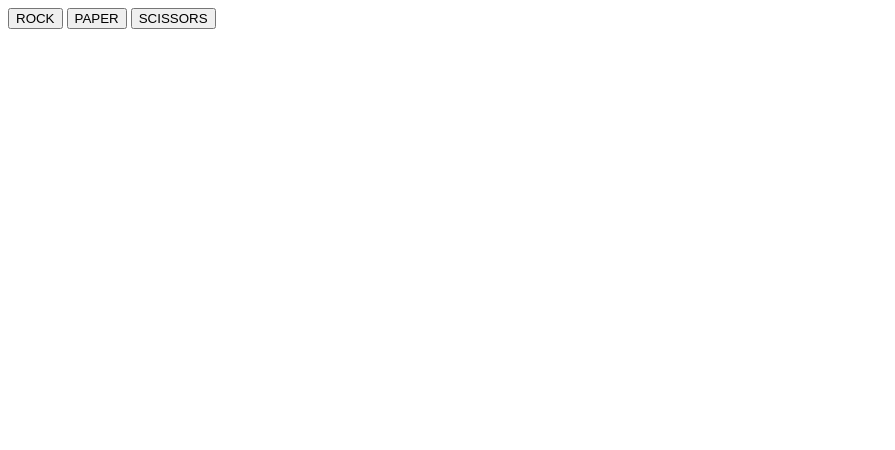
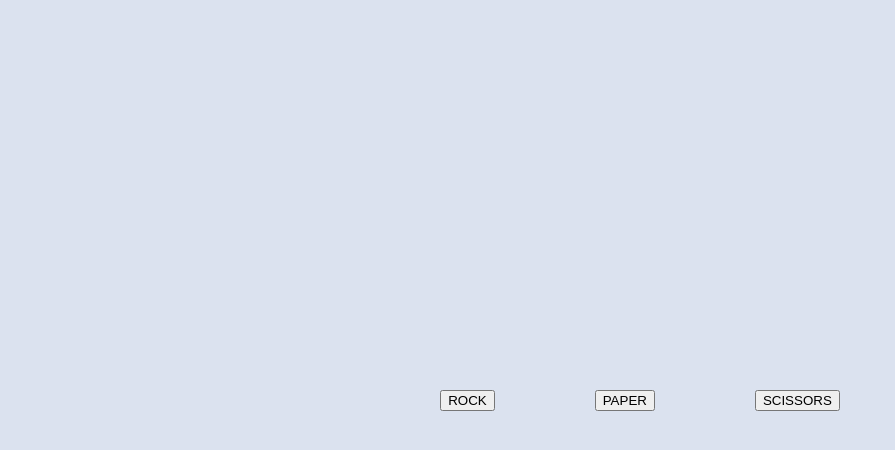
Before and after one commit to c-yip/rock-paper-scissors, a plain HTML site: page index.html in a window 1280 px wide. Shown: the whole page, without its empty margins (0-895 px from the left). Drawn offline with Linux system fonts and the light colour scheme.

Commit message:
Center buttons and add background color.

```diff
--- a/index.html
+++ b/index.html
@@ -9,8 +9,10 @@
     <link rel="stylesheet" href="styles.css">
 </head>
 <body>
-    <button type="button">ROCK</button>
-    <button type="button">PAPER</button>
-    <button type="button">SCISSORS</button>
+    <div class = "buttons">
+        <button type="button">ROCK</button>
+        <button type="button">PAPER</button>
+        <button type="button">SCISSORS</button>
+    </div>
 </body>
 </html>
--- a/styles.css
+++ b/styles.css
@@ -0,0 +1,17 @@
+html, body {
+    background-color: #DBE2EF;
+    display: flex;
+    justify-content: center;
+    align-items: center;
+    margin: 0;
+    height: 100%;
+    font-family: 'League Gothic', sans-serif;
+    font-family: 'Roboto', sans-serif;
+}
+
+.buttons {
+    display: flex;
+    justify-content: center;
+    align-items: center;
+    gap: 100px;
+}
```
